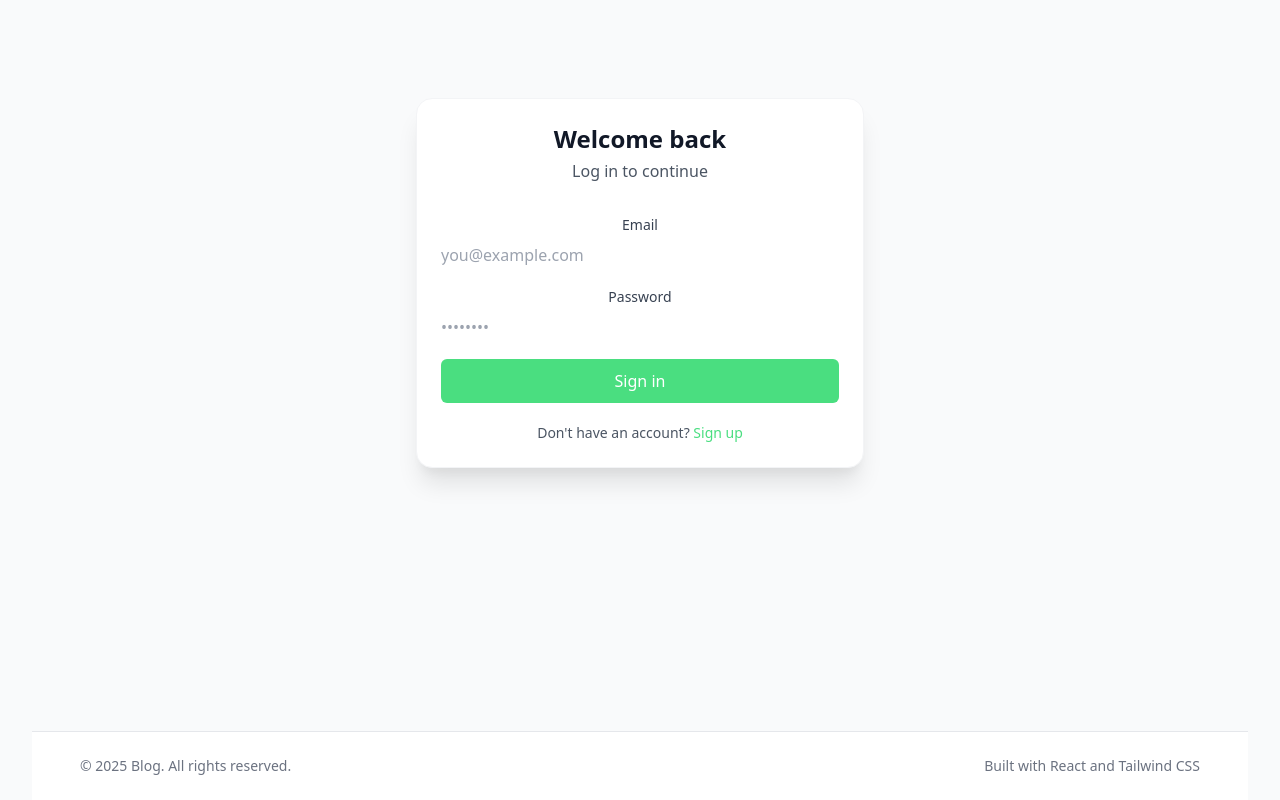
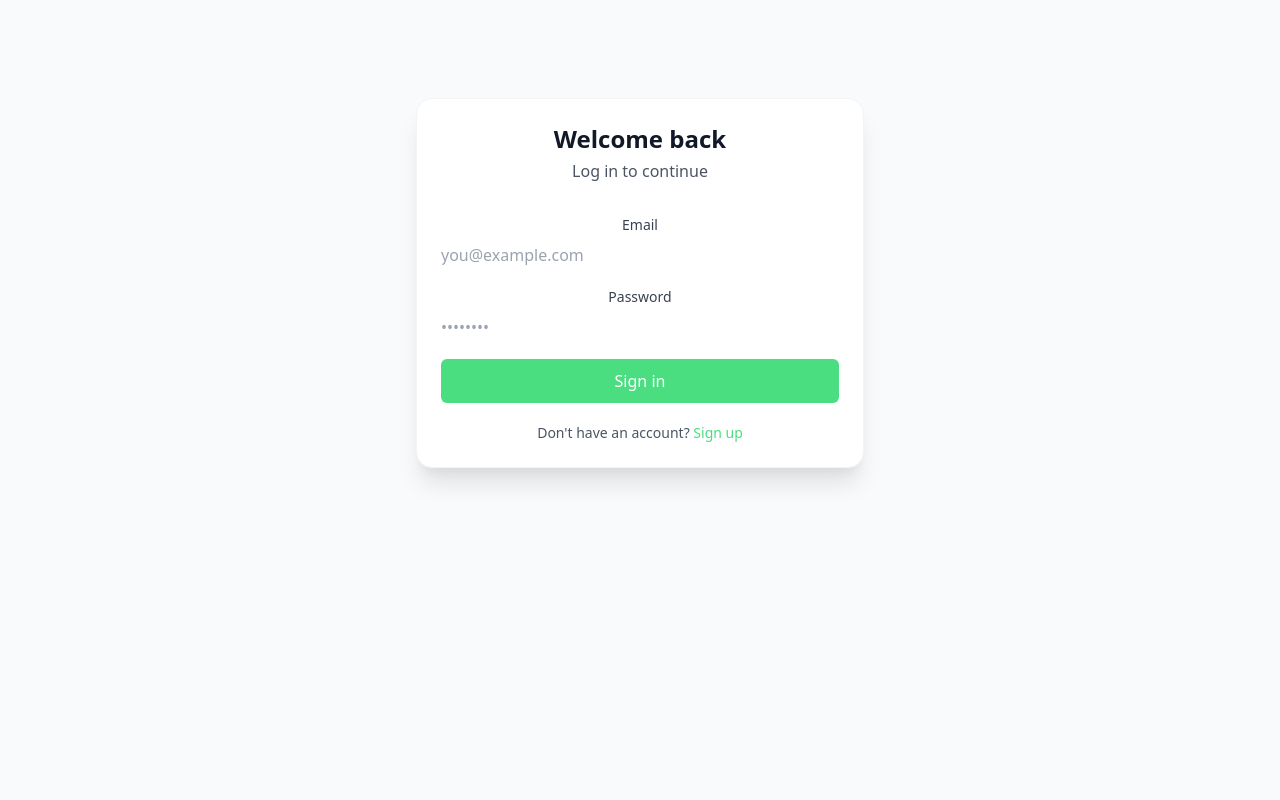
Before and after one commit to kausikaaa/gdg-blog-project, a React (Vite) app in the folder client/: page /login in a window 1280 px wide. Shown: the part 262-1062 px from the top of the page. After the commit the page ends 993 px from the top, so only its background shows below. Built offline with nearby package versions, Linux system fonts and the light colour scheme.

Commit message:
style(ui) : remove the footer component

```diff
--- a/client/src/components/Layout.jsx
+++ b/client/src/components/Layout.jsx
@@ -9,12 +9,6 @@ const Layout = ({ children }) => {
           {children}
         </div>
       </main>
-      <footer className="border-t border-gray-200 bg-white">
-        <div className="mx-auto max-w-7xl px-4 sm:px-6 lg:px-12 py-6 text-sm text-gray-500 flex items-center justify-between">
-          <p>© {new Date().getFullYear()} Blog. All rights reserved.</p>
-          <p className="hidden sm:block">Built with React and Tailwind CSS</p>
-        </div>
-      </footer>
     </div>
   );
 };
```
